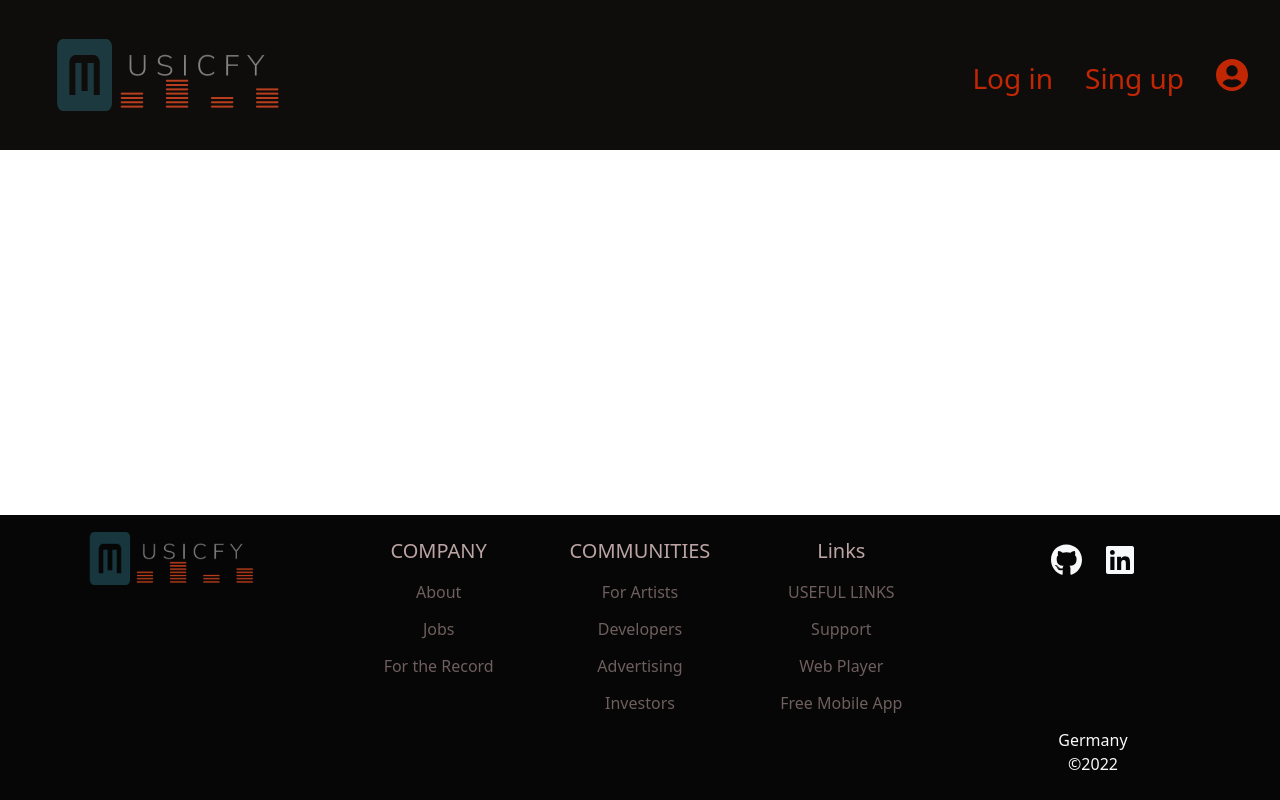
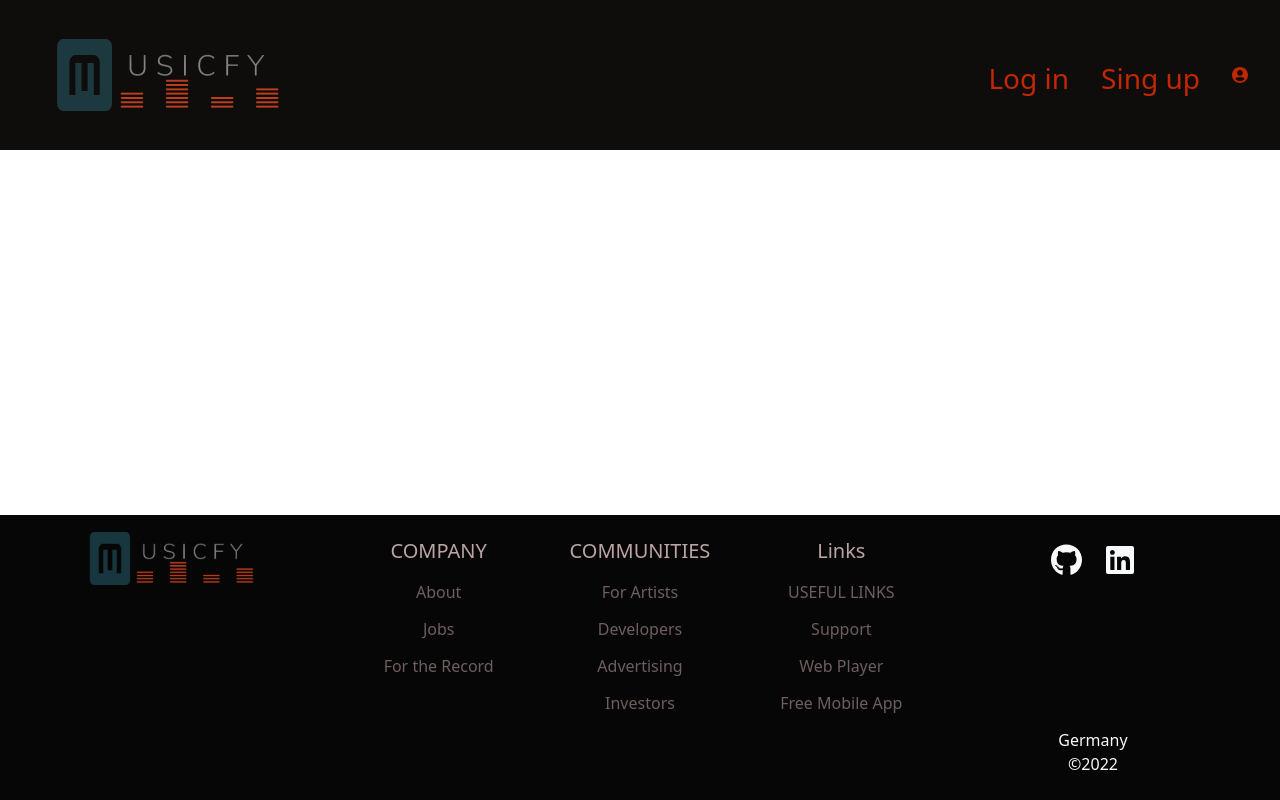
Before and after one commit to Music-App-Team/frontend, a React app: page / in a window 1280 px wide. Built offline with nearby package versions, Linux system fonts and the light colour scheme.

Commit message:
fixed css

```diff
--- a/src/components/header/Header.scss
+++ b/src/components/header/Header.scss
@@ -7,6 +7,7 @@
   height: 150px;
   background-color: #0e0d0c;
   color: #c22703;
+
   img {
     margin-left: 3rem;
   }
@@ -42,7 +43,6 @@
     #profil-image {
       height: 100px;
       margin-right: 2rem;
-      font-size: 2rem;
     }
   }
 }
```
